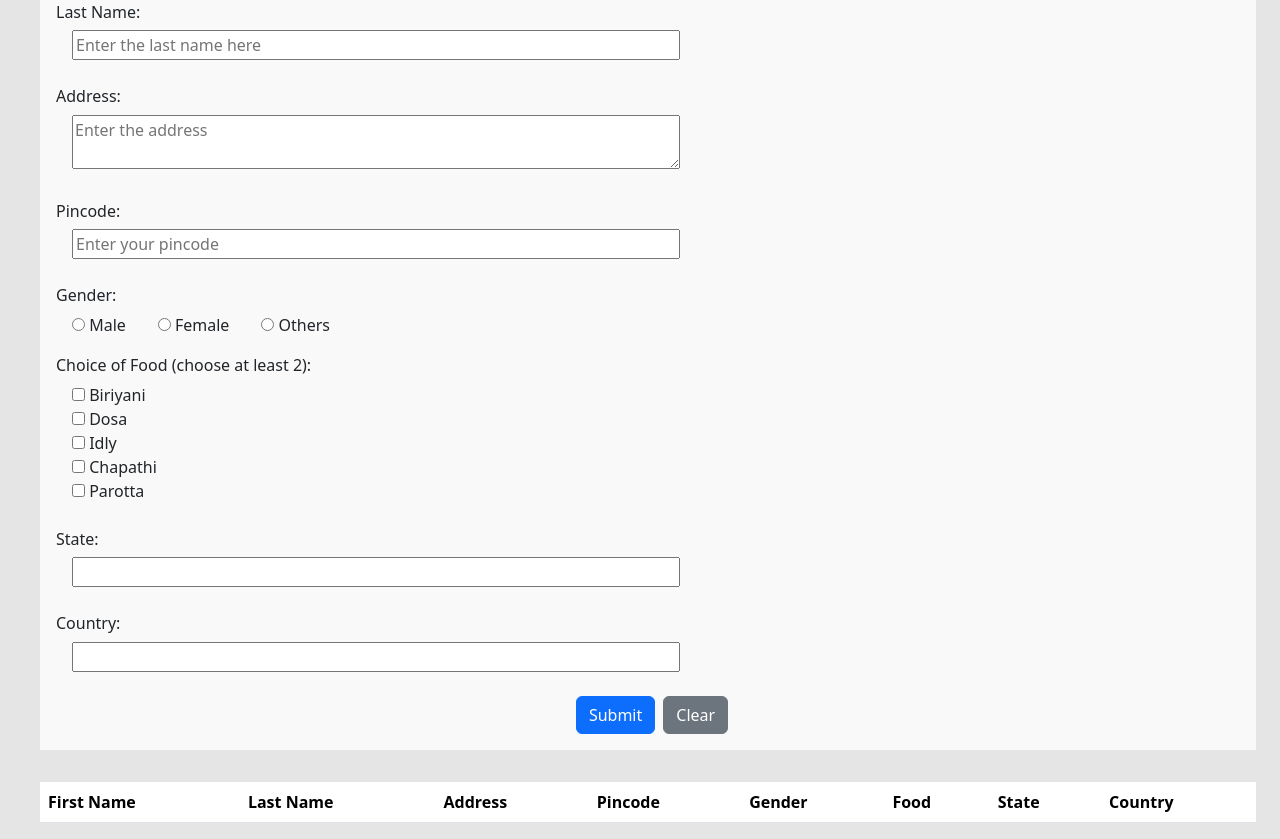
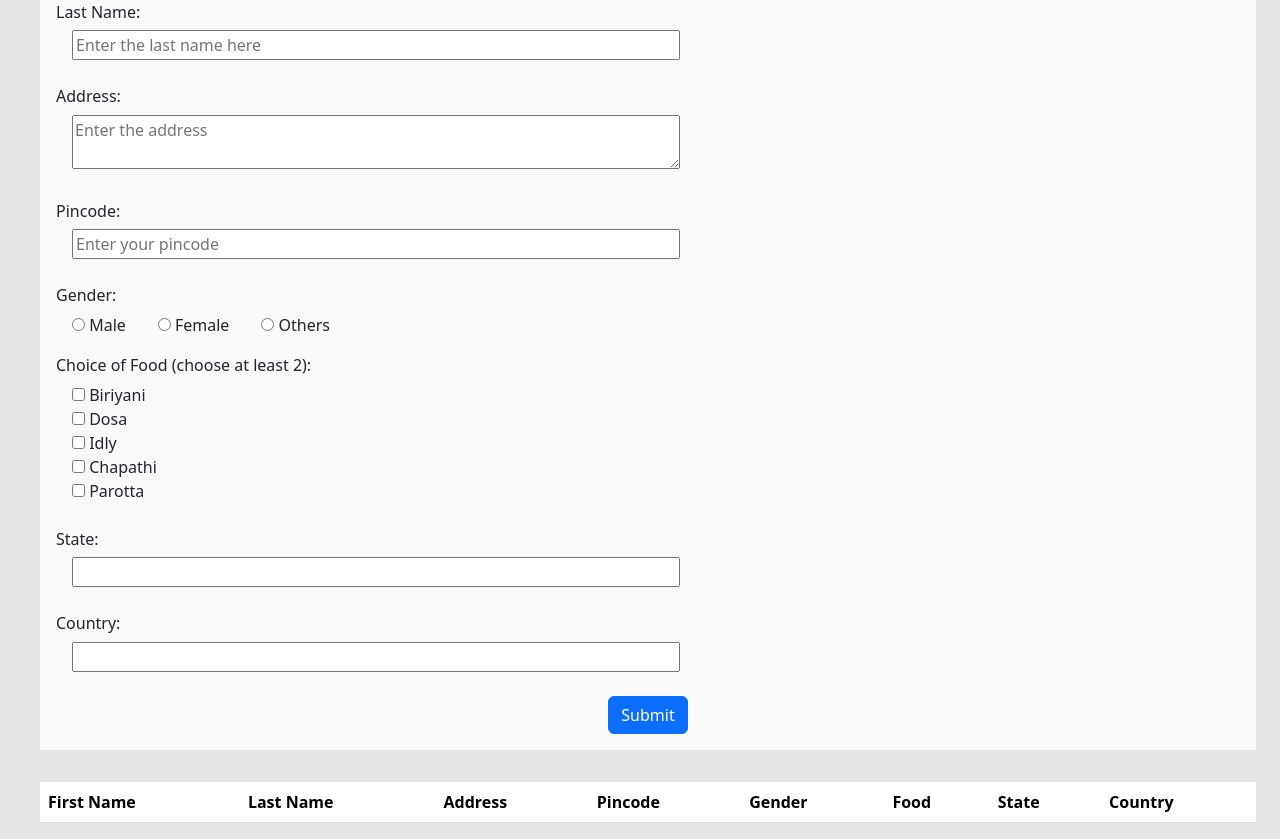
Before and after one commit to manoj-hubgit/zenclass-DOM-Manipulation-with-Forms, a plain HTML site: page index.html in a window 1280 px wide. Shown: the part 276-1115 px from the top of the page. Drawn offline with nearby package versions, Linux system fonts and the light colour scheme.

Commit message:
error cleared

```diff
--- a/index.html
+++ b/index.html
@@ -182,9 +182,6 @@
               >
                 Submit
               </button>
-              <button type="button" id="clear" class="btn btn-secondary">
-                Clear
-              </button>
             </div>
           </form>
         </div>
--- a/script.js
+++ b/script.js
@@ -68,8 +68,5 @@ let cel8=newrow.insertCell(7);
  cel8.innerHTML=val8[x]
   n++;
   x++;
-}
-function clearForm() {
   document.getElementById("form").reset();
 }
-document.getElementById("clear").addEventListener("click", clearForm);
--- a/style.css
+++ b/style.css
@@ -46,6 +46,7 @@ table{
     margin-top: 2rem;
 }
 .buttons{
+    margin: 0 !important;
 display: flex;
 justify-content: center;
 }
```
